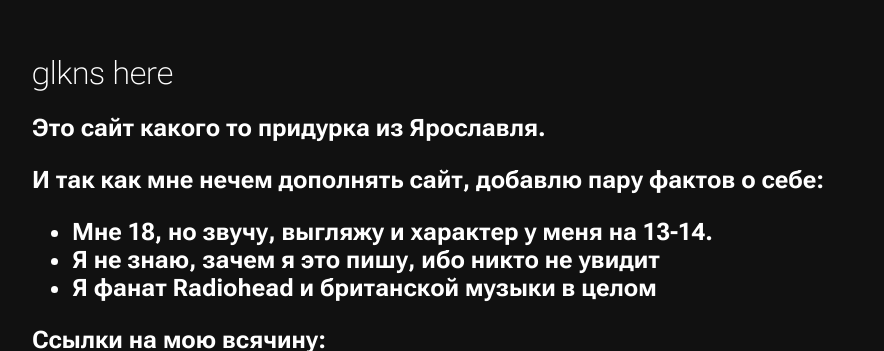
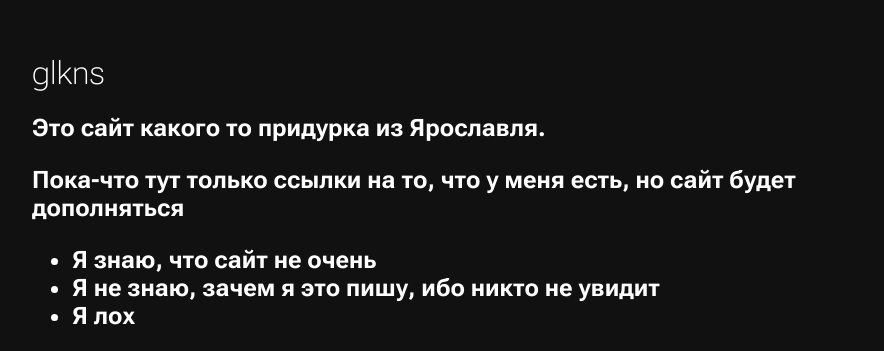
Before and after one commit to glkns/glkns.github.io, a plain HTML site: page index.html in a window 1280 px wide. Shown: the part 175-526 px from the top of the page, without its empty margins (176-1060 px from the left). Drawn offline with Linux system fonts and the light colour scheme.

Commit message:
Add files via upload

```diff
--- a/index.html
+++ b/index.html
@@ -10,16 +10,16 @@
 </head>
 
 <body>
-  <h1>glkns here</h1>
+  <h1>glkns</h1>
 
   <h2>Это сайт какого то придурка из Ярославля.
 
-    <p>И так как мне нечем дополнять сайт, добавлю пару фактов о себе:</p>
+    <p>Пока-что тут только ссылки на то, что у меня есть, но сайт будет дополняться</p>
 
     <ul>
-      <li>Мне 18, но звучу, выгляжу и характер у меня на 13-14.</li>
+      <li>Я знаю, что сайт не очень</li>
       <li>Я не знаю, зачем я это пишу, ибо никто не увидит</li>
-      <li>Я фанат Radiohead и британской музыки в целом</li>
+      <li>Я лох</li>
     </ul>
 
     <p style="font-stretch: 200%">Ссылки на мою всячину:</p>
```
